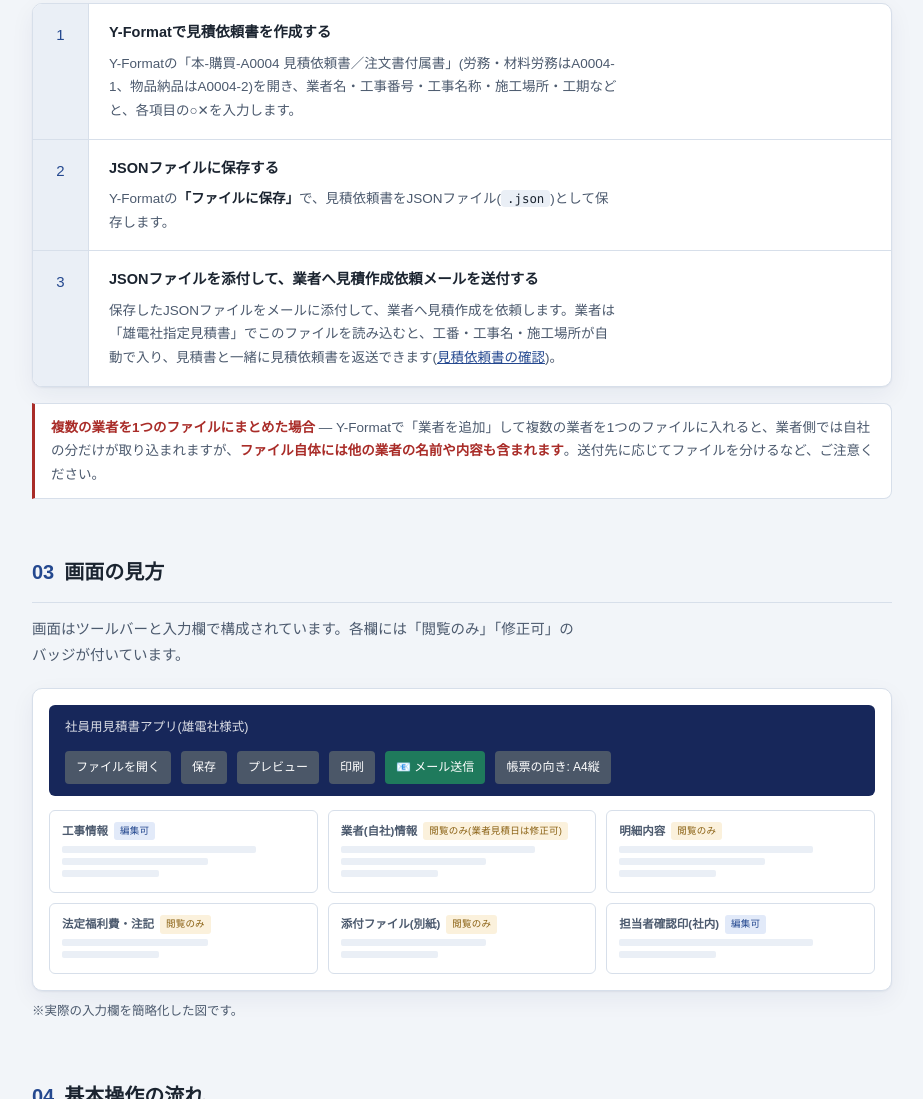
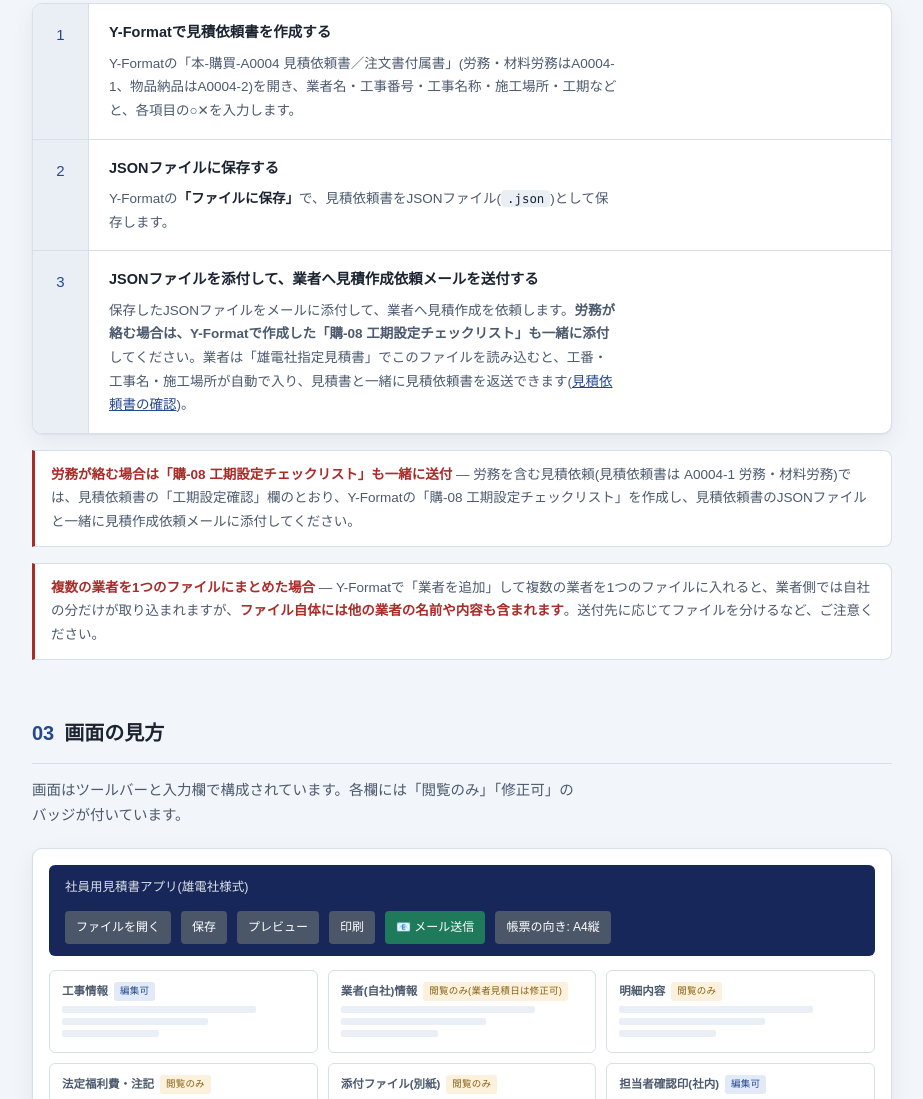
Before and after one commit to shar19-ops/quotation-staff-app, a plain HTML site: page 社員用見積書アプリ_操作マニュアル.html in a window 1280 px wide. Shown: the part 817-1916 px from the top of the page, without its empty margins (298-1221 px from the left). Drawn offline with Linux system fonts and the light colour scheme.

Commit message:
マニュアル: 労務が絡む場合は購-08 工期設定チェックリストも一緒に送付する旨を追加
Co-Authored-By: Claude Opus 5.5 <noreply@anthropic.com>

```diff
--- a/社員用見積書アプリ_操作マニュアル.html
+++ b/社員用見積書アプリ_操作マニュアル.html
@@ -603,11 +603,14 @@
           <div class="flow-num">3</div>
           <div class="flow-body">
             <h3>JSONファイルを添付して、業者へ見積作成依頼メールを送付する</h3>
-            <p>保存したJSONファイルをメールに添付して、業者へ見積作成を依頼します。業者は「雄電社指定見積書」でこのファイルを読み込むと、工番・工事名・施工場所が自動で入り、見積書と一緒に見積依頼書を返送できます(<a href="#request">見積依頼書の確認</a>)。</p>
+            <p>保存したJSONファイルをメールに添付して、業者へ見積作成を依頼します。<strong>労務が絡む場合は、Y-Formatで作成した「購-08 工期設定チェックリスト」も一緒に添付</strong>してください。業者は「雄電社指定見積書」でこのファイルを読み込むと、工番・工事名・施工場所が自動で入り、見積書と一緒に見積依頼書を返送できます(<a href="#request">見積依頼書の確認</a>)。</p>
           </div>
         </div>
       </div>
 
+      <div class="note caution">
+        <strong>労務が絡む場合は「購-08 工期設定チェックリスト」も一緒に送付</strong> — 労務を含む見積依頼(見積依頼書は A0004-1 労務・材料労務)では、見積依頼書の「工期設定確認」欄のとおり、Y-Formatの「購-08 工期設定チェックリスト」を作成し、見積依頼書のJSONファイルと一緒に見積作成依頼メールに添付してください。
+      </div>
       <div class="note caution">
         <strong>複数の業者を1つのファイルにまとめた場合</strong> — Y-Formatで「業者を追加」して複数の業者を1つのファイルに入れると、業者側では自社の分だけが取り込まれますが、<strong>ファイル自体には他の業者の名前や内容も含まれます</strong>。送付先に応じてファイルを分けるなど、ご注意ください。
       </div>
```
